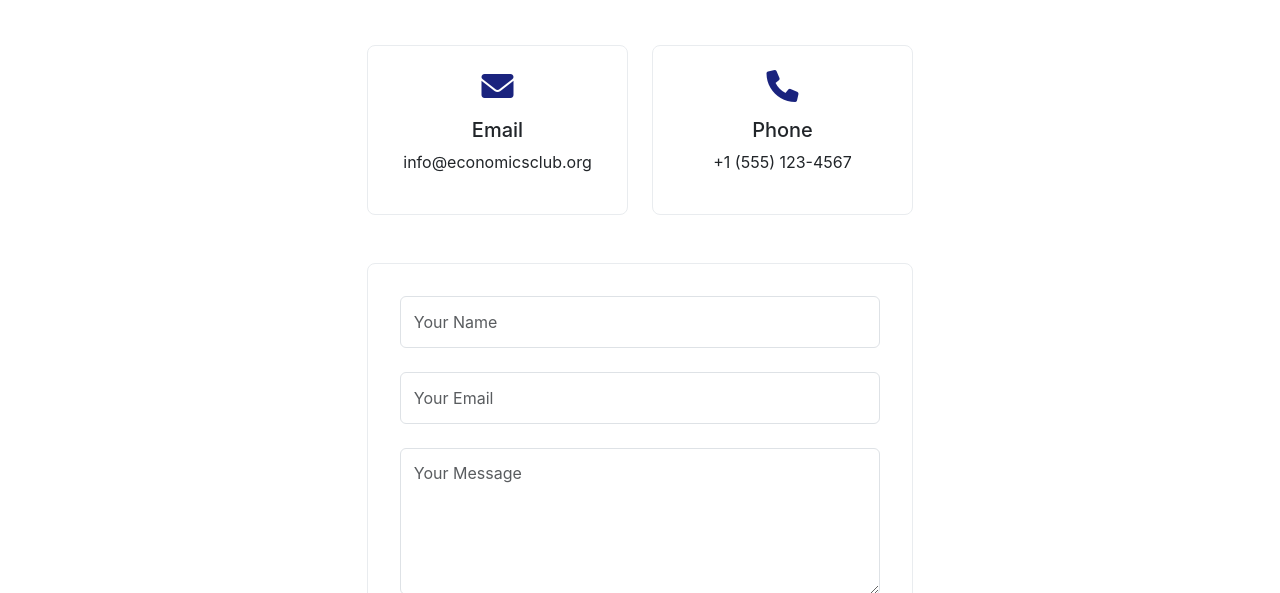
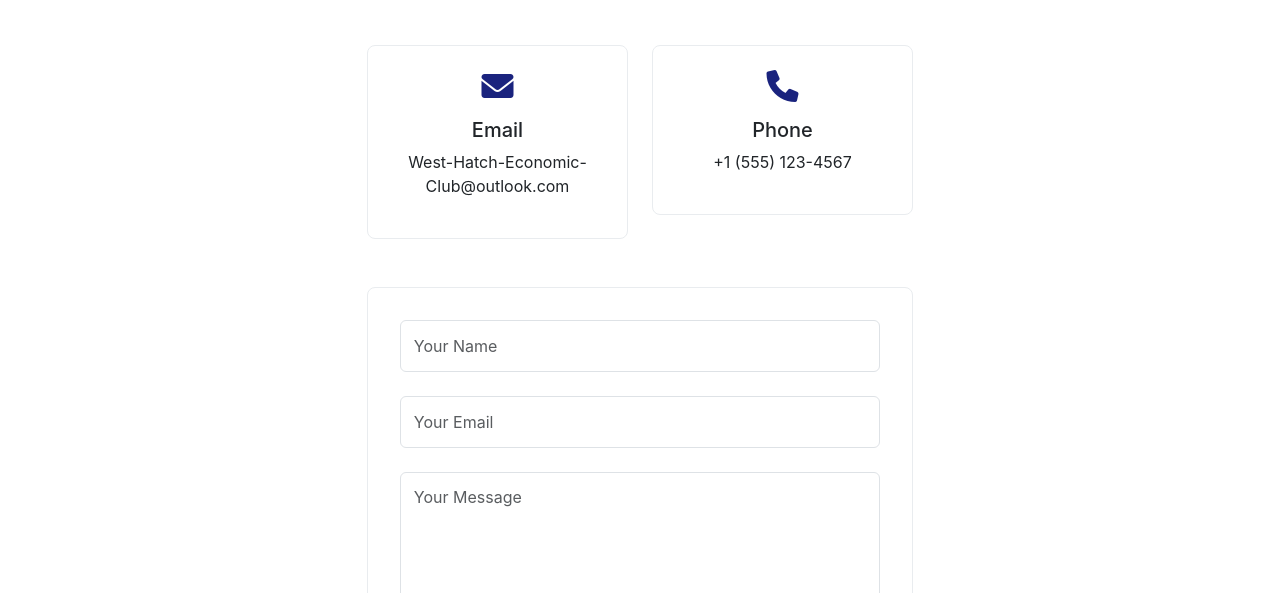
Before and after one commit to doctorisyes/West-Hatch-Economic-Club.github.io, a plain HTML site: page contact.html in a window 1280 px wide. Shown: the part 207-800 px from the top of the page. Drawn offline with nearby package versions, Linux system fonts and the light colour scheme.

Commit message:
Changed email of westhatch economics  club

```diff
--- a/contact.html
+++ b/contact.html
@@ -46,7 +46,7 @@
                                 <div class="contact-item">
                                     <i class="fas fa-envelope mb-3"></i>
                                     <h5>Email</h5>
-                                    <p>info@economicsclub.org</p>
+                                    <p>West-Hatch-Economic-Club@outlook.com</p>
                                 </div>
                             </div>
                             <div class="col-md-6">
```
Also changed, not shown: all-memberss.html (+1 -1 lines).
